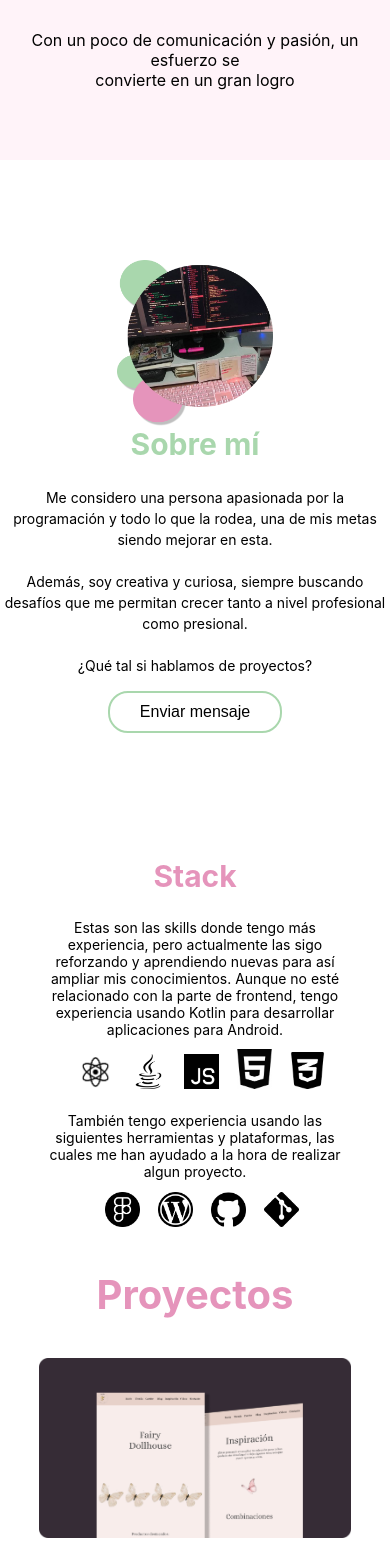
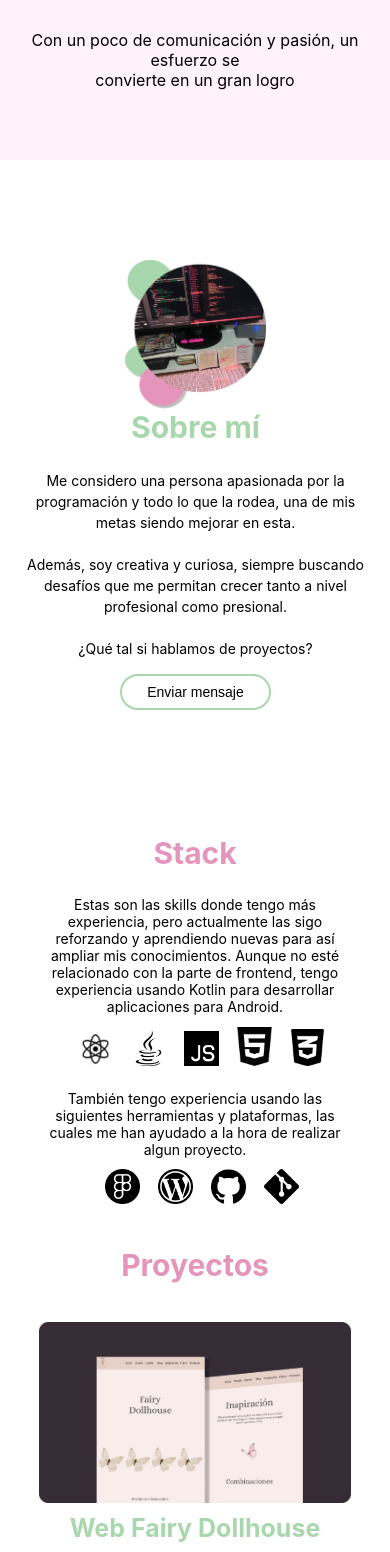
Before and after one commit to libertyDv/portfolio-Liberty, a React (Vite) app in the folder portfolio/: page / in a window 390 px wide. Shown: the part 433-1985 px from the top of the page. Built offline with nearby package versions, Linux system fonts and the light colour scheme.

Commit message:
responsive

```diff
--- a/portfolio/src/App.css
+++ b/portfolio/src/App.css
@@ -361,8 +361,8 @@ h1 {
   .sobreMi {
     display: flex;
     flex-direction: column;
-    width: 100%;
-    margin: 100px 0;
+    width: 90%;
+    margin: 100px 20px;
     align-items: center;
     justify-content: center;
   }
@@ -440,6 +440,11 @@ h1 {
     flex-direction: column;
   }
 
+  .titProyectos {
+    font-size: 30px;
+  }
+
+
   .proyectos,
   .proy3 {
     width: 100%;
@@ -449,7 +454,7 @@ h1 {
   .hproy1,
   .hproy2,
   .hproy3 {
-    font-size: 30px;
+    font-size: 25px;
     margin-left: 0;
     text-align: center;
     width: 100%;
@@ -493,11 +498,11 @@ h1 {
 
   .tel {
     position: fixed;
-    right: -10%;
-    top: 75%;
+    right: -28%;
+    top: 65%;
     padding: 20px;
     width: 250px;
-    height: 420px;
+    height: 460px;
   }
 
 
@@ -611,6 +616,7 @@ h1 {
     text-align: center;
 
   }
+
 
 
 
--- a/portfolio/src/index.css
+++ b/portfolio/src/index.css
@@ -48,6 +48,10 @@ button:hover {
 
 
 
-@media (prefers-color-scheme: light) {
+@media (max-width: 575.98px) {
+  button {
+    padding: 8px 25px;
+    font-size: 14px;
+  }
 
 }
```
